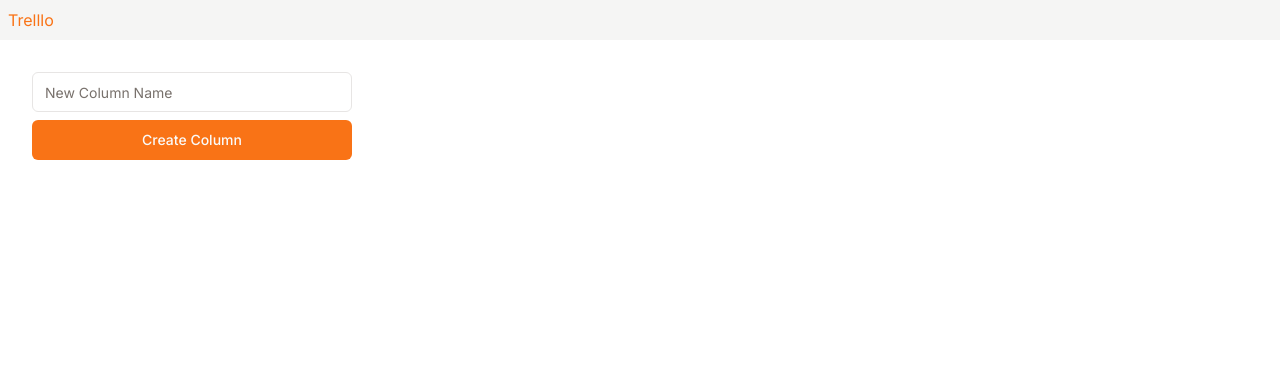
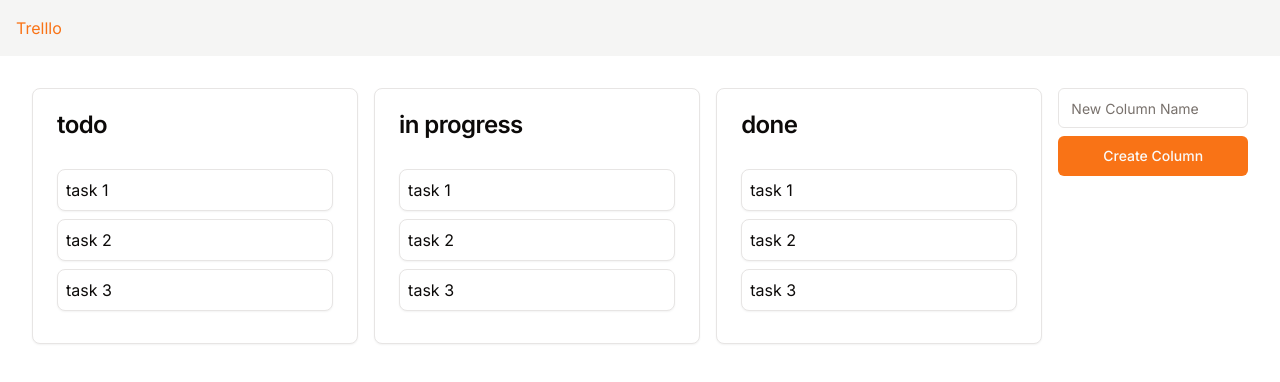
Before and after one commit to krishnakalyana/trello-clone, a Next.js app: page / in a window 1280 px wide. Shown: the top 382 px of the page. Built offline with nearby package versions, Linux system fonts and the light colour scheme.

Commit message:
cards updated

```diff
--- a/src/app/layout.tsx
+++ b/src/app/layout.tsx
@@ -17,7 +17,7 @@
   return (
     <html lang="en">
       <body className={inter.className}>
-        <header className="p-2 bg-accent">
+        <header className="p-4 bg-accent">
           <a href="" className="text-primary">Trelllo</a>
         </header>
         <main className="p-8">
--- a/src/components/customComponents/Board.tsx
+++ b/src/components/customComponents/Board.tsx
@@ -1,5 +1,24 @@
 import NewColumnForm from "../forms/NewColumnForm";
-
+import { Card } from "../ui/card";
+import Columns from "./Columns";
+const columns = [
+    {id:"abcd",name:"todo",index:"0"},
+    {id:"cdef",name:"in progress",index:"1"},
+    {id:"efgh",name:"done",index:"2"},
+]
+export type CardType = {
+    name: String,
+    id: String,
+    order:Number
+}
+const cards = [
+    {id:"1",name:"task 1",order:"0",columnId:"abcd"},
+    {id:"2",name:"task 2",order:"1",columnId:"cdef"},
+    {id:"3",name:"task 3",order:"2",columnId:"efgh"},
+]
 export default function Board (){
-    return <div><NewColumnForm/></div>
+    return <div className="flex gap-4">
+        {columns.map(column => { return <Columns {...column} cards={cards}  />})}
+        <NewColumnForm />
+    </div>
 }
--- /dev/null
+++ b/src/components/customComponents/Columns.tsx
@@ -0,0 +1,17 @@
+import { Card, CardContent, CardDescription, CardHeader, CardTitle } from "../ui/card";
+import { CardType } from "./Board";
+type columnProps = {
+    name: String,
+    cards: CardType[]
+}
+
+export default function Columns({name,cards}:columnProps) {
+    return <Card className="w-4/12" >
+        <CardHeader>
+            <CardTitle>{ name}</CardTitle>
+        </CardHeader>
+        <CardContent>
+            {cards.map((card,index) => <Card key={index} className="my-2 p-2">{card.name}</Card>)}
+        </CardContent>
+       </Card>
+}
--- a/src/components/forms/NewColumnForm.tsx
+++ b/src/components/forms/NewColumnForm.tsx
@@ -1,16 +1,21 @@
-"use client"
+"use client";
 import { FormEvent } from "react";
 import { Button } from "../ui/button";
 import { Input } from "../ui/input";
 
-export default function NewColumnForm (){
-    function handleNewColumn (ev:FormEvent){
-ev.preventDefault()
-    }
-    return (
-        <form onSubmit={handleNewColumn} className="max-w-xs flex flex-col gap-2">
-           <Input type="textt" placeholder="New Column Name" />
-           <Button type="submit" variant={"default"} className="w-full">Create Column</Button>
-        </form>
-    )
+export default function NewColumnForm() {
+  function handleNewColumn(ev: FormEvent) {
+      ev.preventDefault();
+      const input = (ev.target as HTMLFormElement).querySelector('input')
+      const columnName = input?.value
+      alert(columnName)
+  }
+  return (
+    <form onSubmit={handleNewColumn} className="max-w-xs flex flex-col gap-2">
+      <Input type="textt" placeholder="New Column Name" />
+      <Button type="submit"  variant={"default"} className="w-full">
+        Create Column
+      </Button>
+    </form>
+  );
 }
--- /dev/null
+++ b/src/components/ui/card.tsx
@@ -0,0 +1,79 @@
+import * as React from "react"
+
+import { cn } from "@/lib/utils"
+
+const Card = React.forwardRef<
+  HTMLDivElement,
+  React.HTMLAttributes<HTMLDivElement>
+>(({ className, ...props }, ref) => (
+  <div
+    ref={ref}
+    className={cn(
+      "rounded-lg border bg-card text-card-foreground shadow-sm",
+      className
+    )}
+    {...props}
+  />
+))
+Card.displayName = "Card"
+
+const CardHeader = React.forwardRef<
+  HTMLDivElement,
+  React.HTMLAttributes<HTMLDivElement>
+>(({ className, ...props }, ref) => (
+  <div
+    ref={ref}
+    className={cn("flex flex-col space-y-1.5 p-6", className)}
+    {...props}
+  />
+))
+CardHeader.displayName = "CardHeader"
+
+const CardTitle = React.forwardRef<
+  HTMLParagraphElement,
+  React.HTMLAttributes<HTMLHeadingElement>
+>(({ className, ...props }, ref) => (
+  <h3
+    ref={ref}
+    className={cn(
+      "text-2xl font-semibold leading-none tracking-tight",
+      className
+    )}
+    {...props}
+  />
+))
+CardTitle.displayName = "CardTitle"
+
+const CardDescription = React.forwardRef<
+  HTMLParagraphElement,
+  React.HTMLAttributes<HTMLParagraphElement>
+>(({ className, ...props }, ref) => (
+  <p
+    ref={ref}
+    className={cn("text-sm text-muted-foreground", className)}
+    {...props}
+  />
+))
+CardDescription.displayName = "CardDescription"
+
+const CardContent = React.forwardRef<
+  HTMLDivElement,
+  React.HTMLAttributes<HTMLDivElement>
+>(({ className, ...props }, ref) => (
+  <div ref={ref} className={cn("p-6 pt-0", className)} {...props} />
+))
+CardContent.displayName = "CardContent"
+
+const CardFooter = React.forwardRef<
+  HTMLDivElement,
+  React.HTMLAttributes<HTMLDivElement>
+>(({ className, ...props }, ref) => (
+  <div
+    ref={ref}
+    className={cn("flex items-center p-6 pt-0", className)}
+    {...props}
+  />
+))
+CardFooter.displayName = "CardFooter"
+
+export { Card, CardHeader, CardFooter, CardTitle, CardDescription, CardContent }
```
